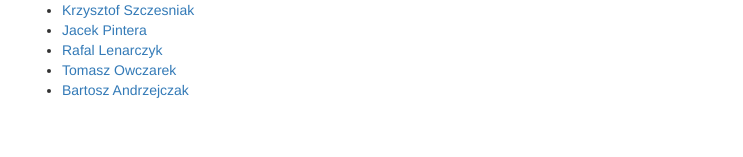
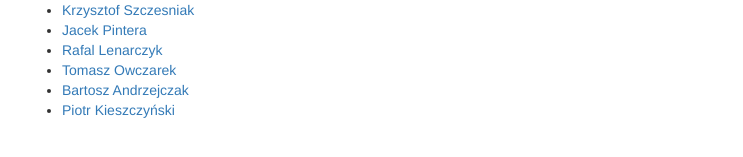
Before and after one commit to microhackathon-2015-03-juglodz/microhackathon-2015-03-juglodz.github.io, a Jekyll site: the page built from index.md, in a window 1280 px wide and 900 px high, scrolled down 3029 px. Shown: the part 735-892 px from the top of the window, without its empty margins (268-1011 px from the left). Built offline with Jekyll 4.4.1, drawn with Linux system fonts in a browser that asks for light colours; Markdown is read by kramdown in place of the engine named in the settings.

Commit message:
Added Piotr Kieszczyński as an attendee

```diff
--- a/_data/attendees.yml
+++ b/_data/attendees.yml
@@ -56,3 +56,6 @@
 
 - name: Bartosz Andrzejczak
   github_username: bandrzejczak
+
+- name: Piotr Kieszczyński
+  github_username: pkieszcz
```
